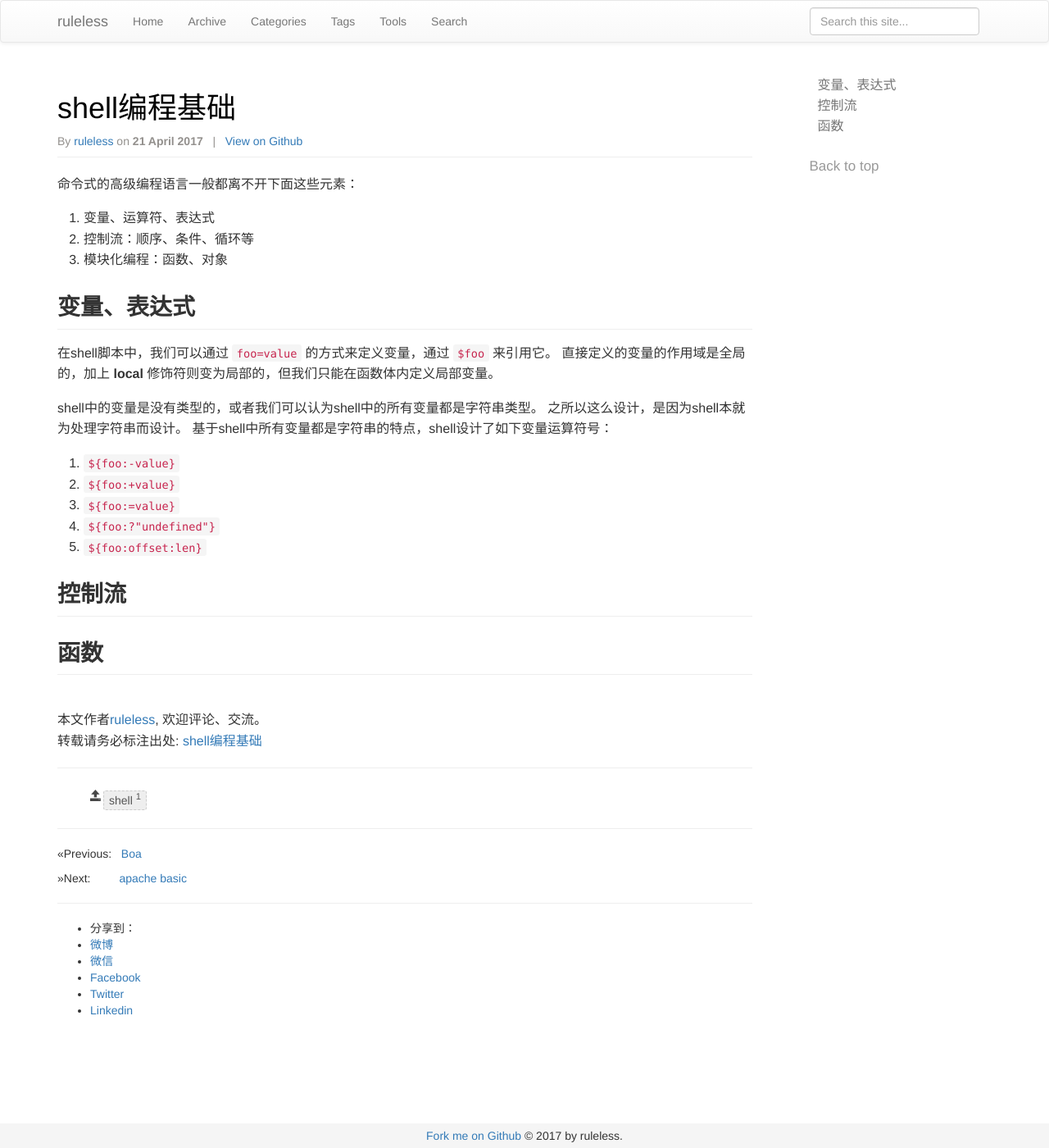
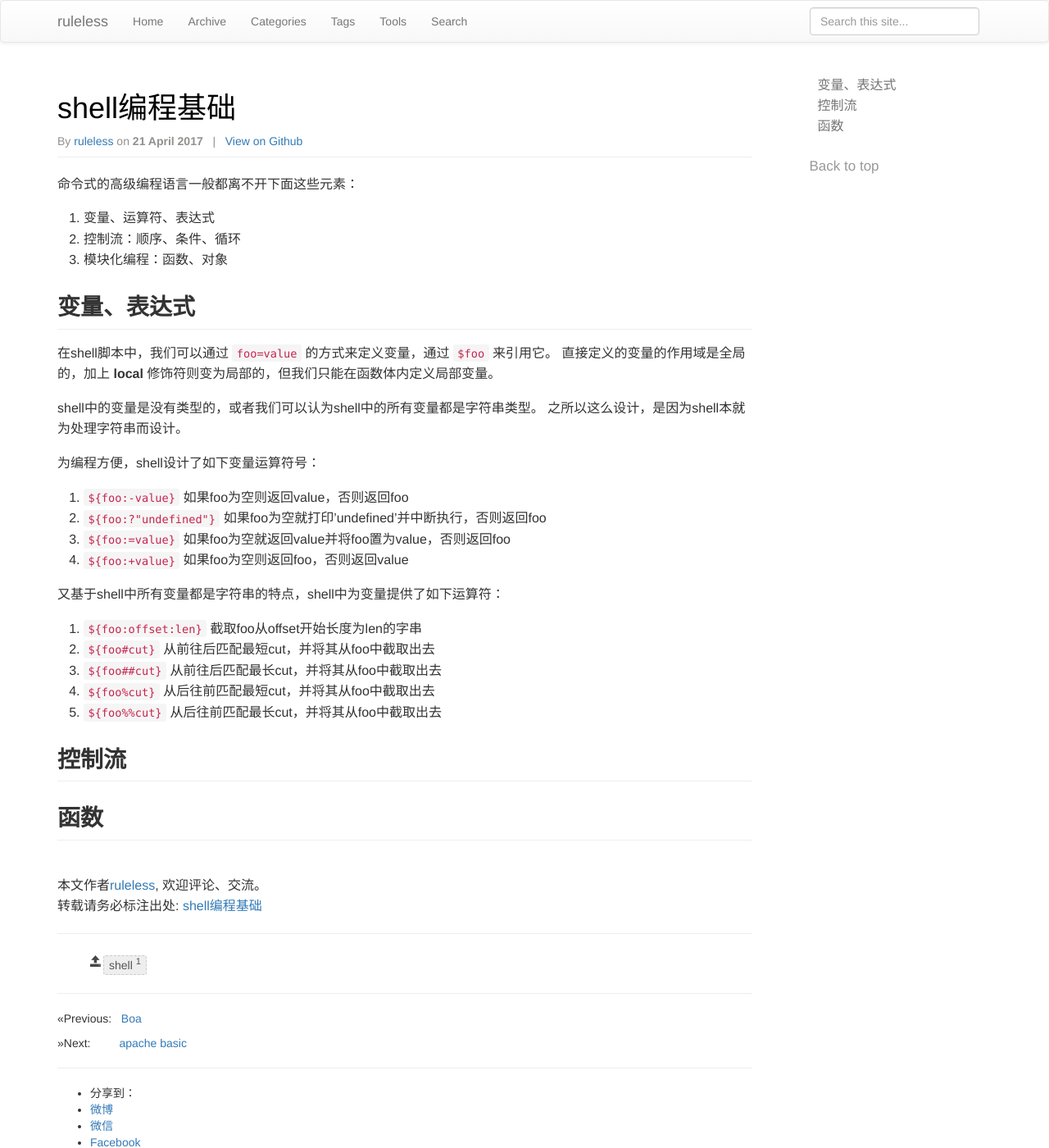
Before and after one commit to ruleless/ruleless.github.io, a Jekyll site: the page built from _posts/2017-04-21-shell-basic.md, in a window 1280 px wide and 1400 px high. Shown: the whole window at 82% size. Built offline with Jekyll 4.4.1, drawn with Linux system fonts in a browser that asks for light colours; comment, search, counter and statistics services are not loaded.

Commit message:
shell programining

```diff
--- a/_posts/2017-04-21-shell-basic.md
+++ b/_posts/2017-04-21-shell-basic.md
@@ -10,7 +10,7 @@ tags: []
 命令式的高级编程语言一般都离不开下面这些元素：
 
   1. 变量、运算符、表达式
-  2. 控制流：顺序、条件、循环等
+  2. 控制流：顺序、条件、循环
   3. 模块化编程：函数、对象
 
 ## 变量、表达式
@@ -20,13 +20,21 @@ tags: []
 
 shell中的变量是没有类型的，或者我们可以认为shell中的所有变量都是字符串类型。
 之所以这么设计，是因为shell本就为处理字符串而设计。
-基于shell中所有变量都是字符串的特点，shell设计了如下变量运算符号：
 
-  1. `${foo:-value}`
-  2. `${foo:+value}`
-  3. `${foo:=value}`
-  4. `${foo:?"undefined"}`
-  5. `${foo:offset:len}`
+为编程方便，shell设计了如下变量运算符号：
+
+  1. `${foo:-value}` 如果foo为空则返回value，否则返回foo
+  2. `${foo:?"undefined"}` 如果foo为空就打印'undefined'并中断执行，否则返回foo
+  3. `${foo:=value}` 如果foo为空就返回value并将foo置为value，否则返回foo
+  4. `${foo:+value}` 如果foo为空则返回foo，否则返回value
+
+又基于shell中所有变量都是字符串的特点，shell中为变量提供了如下运算符：
+
+  1. `${foo:offset:len}` 截取foo从offset开始长度为len的字串
+  2. `${foo#cut}` 从前往后匹配最短cut，并将其从foo中截取出去
+  3. `${foo##cut}` 从前往后匹配最长cut，并将其从foo中截取出去
+  4. `${foo%cut}` 从后往前匹配最短cut，并将其从foo中截取出去
+  5. `${foo%%cut}` 从后往前匹配最长cut，并将其从foo中截取出去
 
 ## 控制流
 
```
